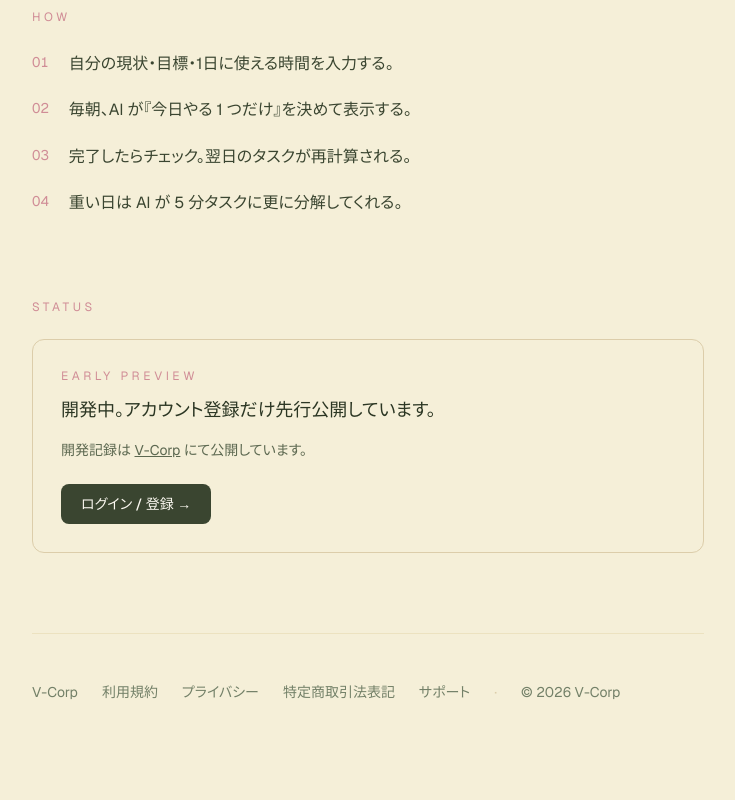
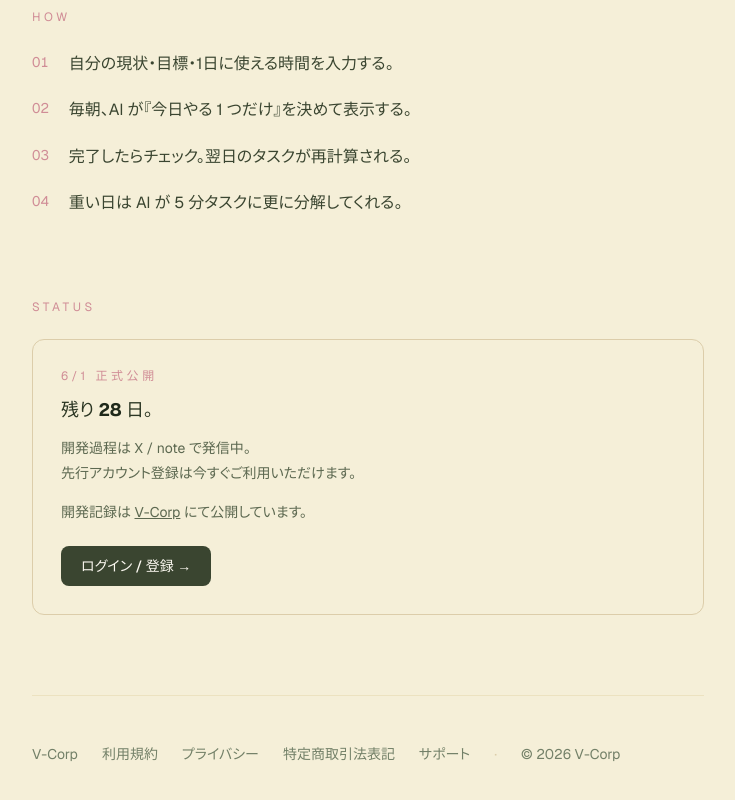
Before and after one commit to vcorp-endoarata/virtual-corporation, a Next.js app in the folder apps/hitotsu/: page / in a window 1280 px wide. Shown: the part 769-1569 px from the top of the page, without its empty margins (272-1007 px from the left). Built offline with nearby package versions, Linux system fonts and the light colour scheme.

Commit message:
ひとつ home: Status セクションをカウントダウン化 (6/1)
- 「Early Preview」→「6/1 正式公開 — 残り XX 日」に変更
- 公開後は「Now Live」に切り替え
- ログイン/登録ボタンは引き続き使用可能
- revalidate=3600 で 1 時間ごとに更新

```diff
--- a/apps/hitotsu/app/page.tsx
+++ b/apps/hitotsu/app/page.tsx
@@ -1,6 +1,19 @@
 import Link from "next/link";
 
+export const revalidate = 3600;
+
+const LAUNCH_DATE = "2026-06-01T00:00:00+09:00";
+
+function daysUntilLaunch(): number {
+  const launch = new Date(LAUNCH_DATE).getTime();
+  const now = Date.now();
+  const ms = launch - now;
+  return Math.max(0, Math.ceil(ms / (1000 * 60 * 60 * 24)));
+}
+
 export default function Home() {
+  const days = daysUntilLaunch();
+
   return (
     <main className="min-h-screen px-6 py-20 sm:px-12 sm:py-28">
       <div className="mx-auto max-w-2xl">
@@ -60,12 +73,32 @@ export default function Home() {
 
         <Section label="Status">
           <div className="border border-cream-300 rounded-xl p-7">
-            <p className="text-xs tracking-[0.3em] text-sakura-300 uppercase mb-3">
-              Early Preview
-            </p>
-            <p className="text-lg text-sage-800">
-              開発中。アカウント登録だけ先行公開しています。
-            </p>
+            {days > 0 ? (
+              <>
+                <p className="text-xs tracking-[0.3em] text-sakura-300 uppercase mb-3">
+                  6/1 正式公開
+                </p>
+                <p className="text-lg text-sage-800">
+                  残り{" "}
+                  <strong className="text-sage-900 tabular-nums">{days}</strong>{" "}
+                  日。
+                </p>
+                <p className="mt-3 text-sm text-sage-500 leading-[1.8]">
+                  開発過程は X / note で発信中。
+                  <br />
+                  先行アカウント登録は今すぐご利用いただけます。
+                </p>
+              </>
+            ) : (
+              <>
+                <p className="text-xs tracking-[0.3em] text-sakura-300 uppercase mb-3">
+                  Now Live
+                </p>
+                <p className="text-lg text-sage-800">
+                  正式公開中。今日のひとつを始めてください。
+                </p>
+              </>
+            )}
             <p className="mt-4 text-sm text-sage-500">
               開発記録は{" "}
               <a
```
